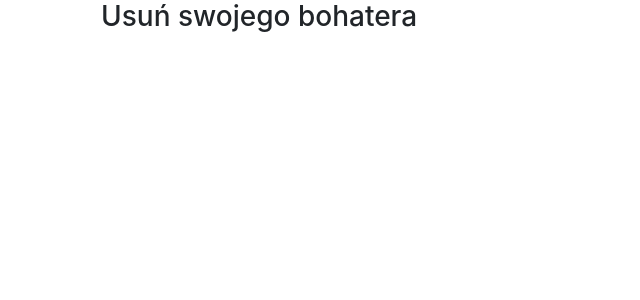
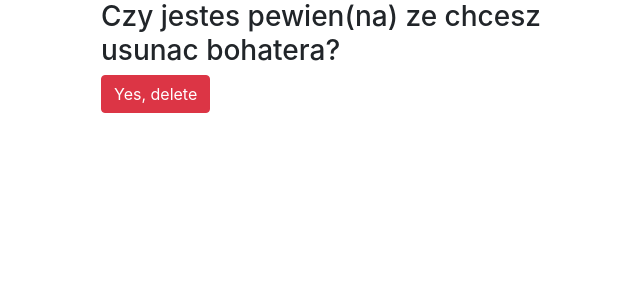
Before and after one commit to ArtPryw/RPGhelper, a Django app: page /heroes/21213/delete/ in a window 1280 px wide. Shown: the top 300 px of the page, without its empty margins (269-909 px from the left). Run offline with Django 3.2, Linux system fonts and the light colour scheme; data comes from the database, SQL or seed files in the repository; both versions use the stored data as it was after the commit; some libraries are stand-ins or nearby versions.

Commit message:
upgraded update model, create delete heroes function

```diff
--- a/try_django/heroCreator/forms.py
+++ b/try_django/heroCreator/forms.py
@@ -21,8 +21,11 @@ class HeroCreateModelForm(forms.ModelForm):
         fields = ['name', 'nickname', 'race', 'profession', 'strength', 'mana', 'HP']
 
     def clean_name(self, *args, **kwargs):
+        instance = self.instance
         name = self.cleaned_data.get('name')
         qs = Hero.objects.filter(name__iexact=name) # iexact - lovercase/upper unique check
+        if instance is not None:
+            qs = qs.exclude(pk=instance.pk) #id = instance Pk = primary key
         if qs.exists():
             raise forms.ValidationError("This name is already exist! Please change it to unique one.")
         return name
--- a/try_django/heroCreator/templates/heroCreator/delete.html
+++ b/try_django/heroCreator/templates/heroCreator/delete.html
@@ -1,5 +1,12 @@
 {% extends "base.html" %}
 
 {% block content %}
-<h3> Usuń swojego bohatera </h3>
+<h3> Czy jestes pewien(na) ze chcesz usunac bohatera?</h3>
+
+
+<form method='POST' >{% csrf_token %}
+
+  <button class='btn btn-danger'> Yes, delete </button>
+
+</form>
 {% endblock %}
--- a/try_django/heroCreator/views.py
+++ b/try_django/heroCreator/views.py
@@ -38,16 +38,22 @@ def hero_detail_retrieve_view(request, slug):
     context={"object":obj}
     return render(request, template_name, context)
 
-
+staff_member_required
 def hero_detail_update_view(request, slug):
     obj = get_object_or_404(Hero, slug=slug)
-    template_name='heroCreator/update.html'
-    context={"object":obj, 'form':None}
+    form = HeroCreateModelForm(request.POST or None, instance=obj)
+    template_name='form.html'
+    if form.is_valid():
+        form.save()
+    context={'name':f"Update {obj.name}", "form":form}
     return render(request,template_name,context)
 
-
+staff_member_required
 def hero_detail_delete_view(request, slug):
     obj = get_object_or_404(Hero, slug=slug)
     template_name='heroCreator/delete.html'
+    if request.method == "POST":
+        obj.delete()
+    form = HeroCreateModelForm()
     context={"object":obj}
     return render(request, template_name, context)
```
Also changed, not shown: try_django/db.sqlite3.
